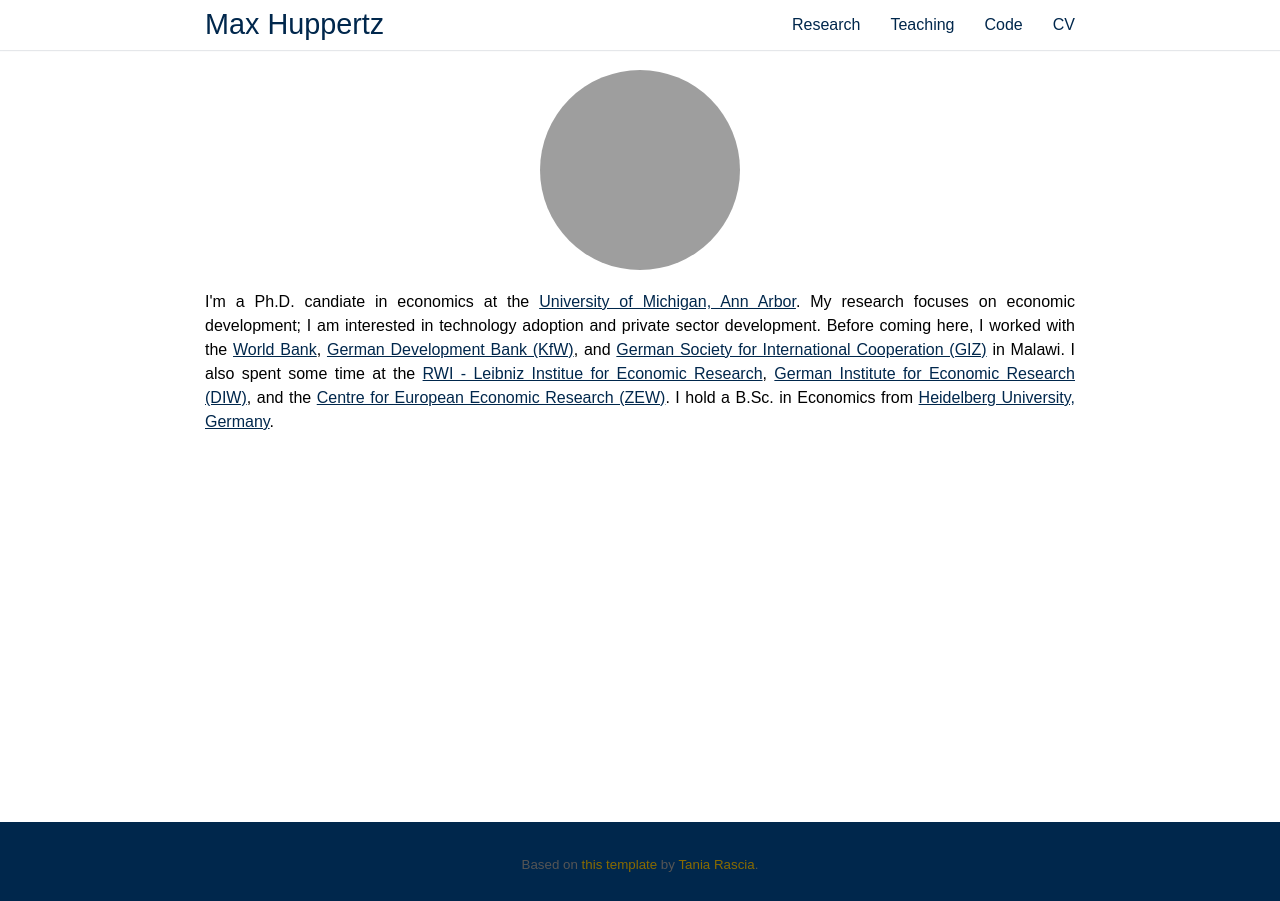
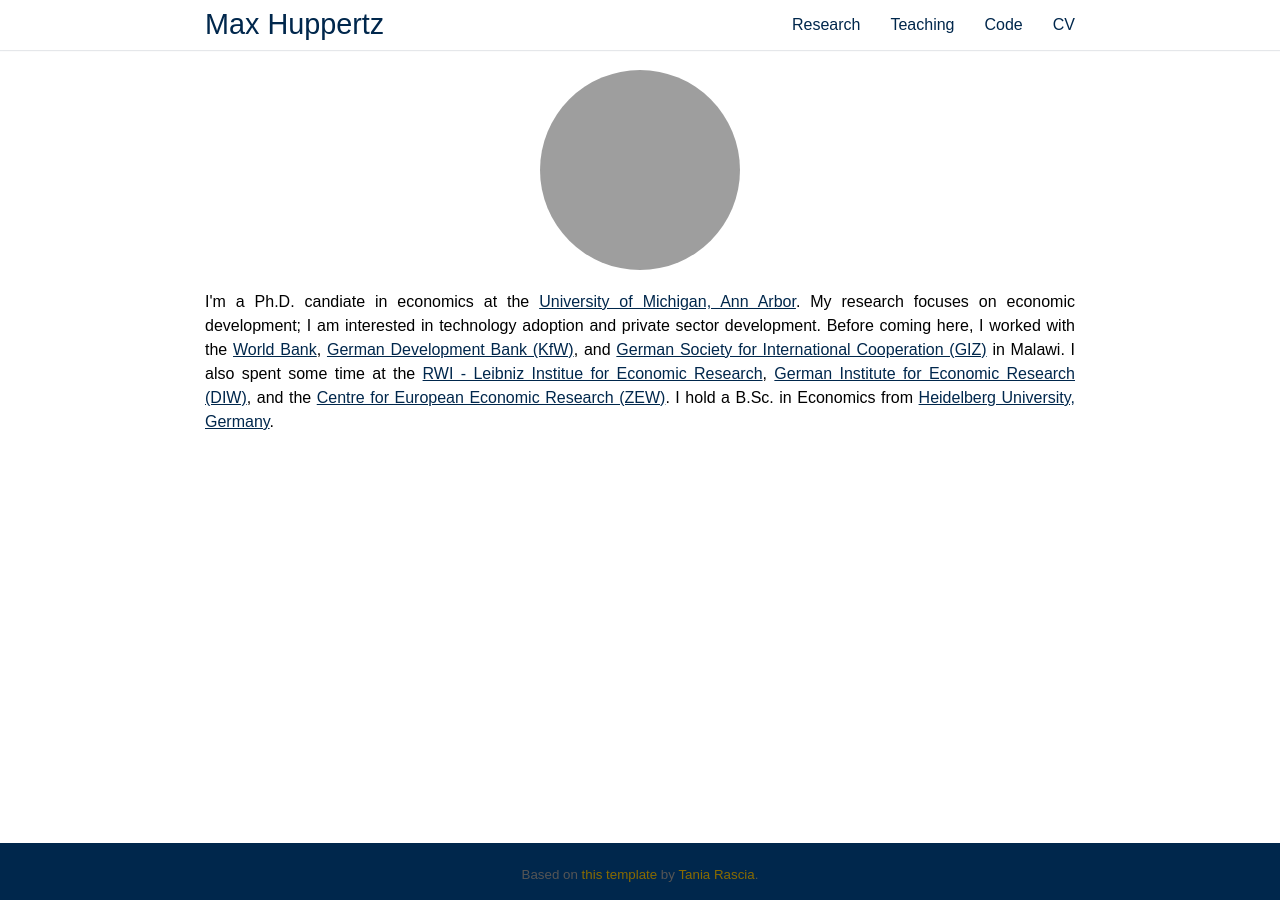
Before and after one commit to maxhuppertz/maxhuppertz.github.io, a Jekyll site: the page built from index.html, in a window 1280 px wide. Built offline with Jekyll 4.4.1, drawn with Linux system fonts in a browser that asks for light colours; nearby versions of some CDN libraries; grey boxes are pictures that could not be loaded.

Commit message:
Forced footer to be at the bottom of the page

```diff
--- a/_sass/_layout.scss
+++ b/_sass/_layout.scss
@@ -185,9 +185,13 @@
 	}
 }
 footer {
+        position: fixed;
+        left: 0;
+        bottom: 0;
+        width: 100%;
 	background: $footer;
 	text-align: center;
-	padding: 26px;
+	padding: 15px;
 	color: $footer-color;
 	a,
 	a:visited {
```
